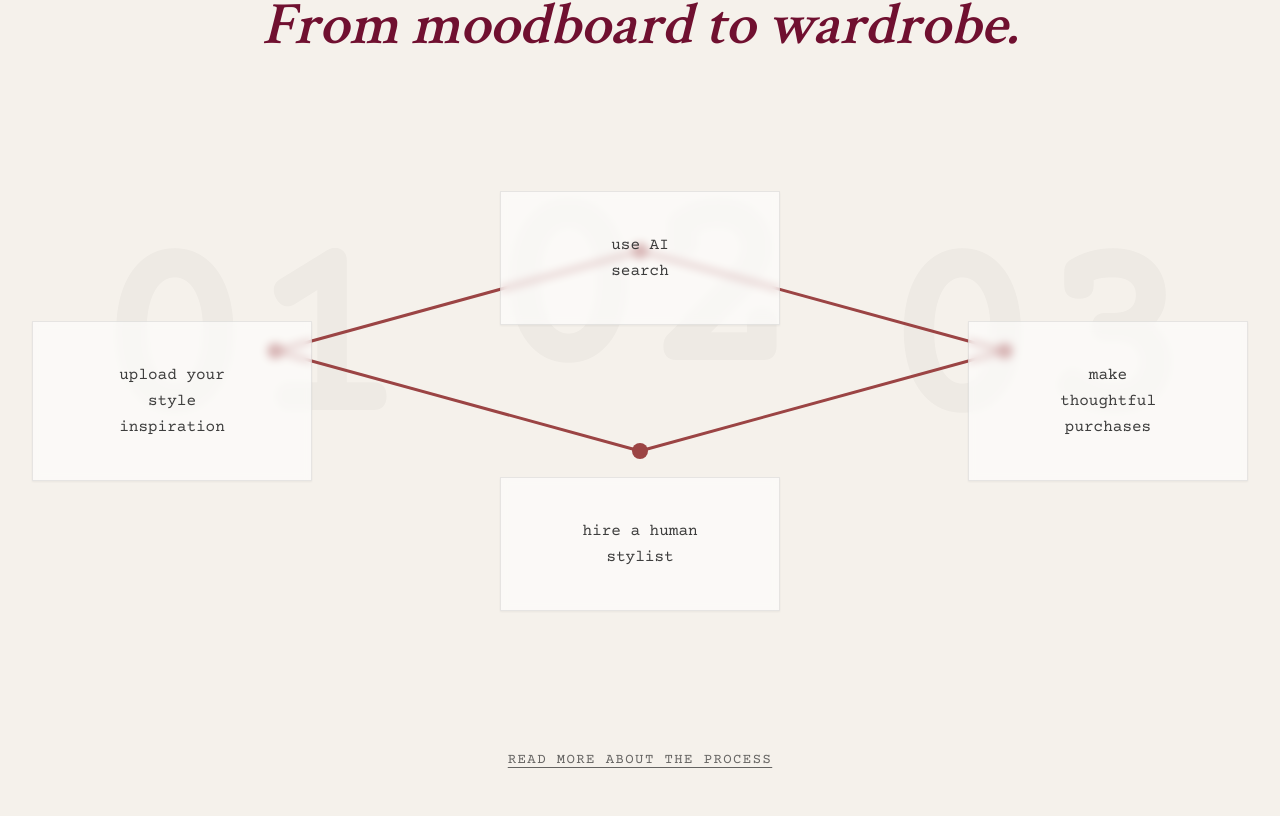
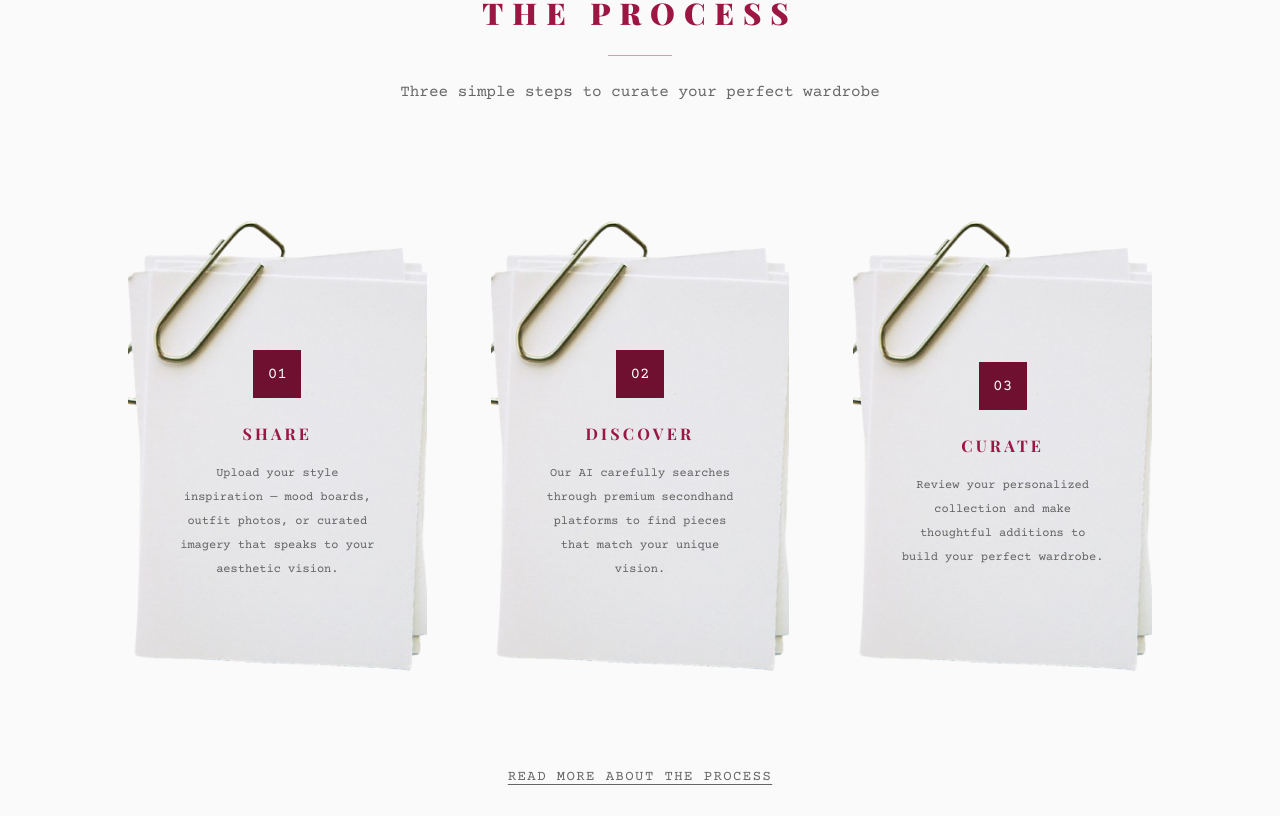
Before and after one commit to anniinakorkiakoski/moodboard-thrift, a React (Vite) app: page / in a window 1280 px wide. Shown: the part 1384-2200 px from the top of the page. Built offline with nearby package versions, Linux system fonts and the light colour scheme; the HTML template or start-up script is replaced by a standard one.

Commit message:
Reverted to commit 266bbecace32f2913ae0c8fa898a96739da8b3d3

```diff
--- a/src/pages/Index.tsx
+++ b/src/pages/Index.tsx
@@ -87,92 +87,91 @@ const Index = () => {
       </section>
 
       {/* The Process */}
-      <section className="pt-8 pb-32 bg-[#f5f1eb] relative overflow-hidden">
+      <section className="pt-8 pb-32 bg-background">
         <div className="container mx-auto px-8">
-          <div className="max-w-7xl mx-auto">
+          <div className="max-w-5xl mx-auto">
 
             {/* Section title */}
             <div className="text-center mb-24 space-y-6">
-              <h2 className="text-4xl md:text-6xl font-serif italic text-burgundy leading-tight">
-                From moodboard to wardrobe.
-              </h2>
+              <h2 className="text-2xl md:text-3xl font-black text-primary uppercase tracking-[0.3em]">THE PROCESS</h2>
+              <div className="w-16 h-px bg-primary/40 mx-auto"></div>
+              <p className="text-sm md:text-base font-light text-foreground/70 leading-loose font-mono">
+                Three simple steps to curate your perfect wardrobe
+              </p>
             </div>
 
-            {/* Visual Flow Diagram */}
-            <div className="relative" style={{ minHeight: '500px' }}>
-              {/* Background Numbers - positioned absolutely */}
-              <div className="absolute left-[5%] top-[15%] text-[12rem] md:text-[16rem] font-black text-foreground/[0.03] leading-none pointer-events-none">01</div>
-              <div className="absolute left-1/2 -translate-x-1/2 top-[5%] text-[12rem] md:text-[16rem] font-black text-foreground/[0.03] leading-none pointer-events-none">02</div>
-              <div className="absolute right-[5%] top-[15%] text-[12rem] md:text-[16rem] font-black text-foreground/[0.03] leading-none pointer-events-none">03</div>
+            {/* Process Steps - Real Note Card with overlay */}
+            <div className="grid grid-cols-1 md:grid-cols-3 gap-12 md:gap-16">
 
-              {/* SVG Connection Lines - Diamond Pattern */}
-              <svg className="absolute inset-0 w-full h-full pointer-events-none" style={{ height: '500px' }}>
-                {/* Top left to top center */}
-                <line x1="20%" y1="40%" x2="50%" y2="20%" stroke="#9b4444" strokeWidth="3" />
-                {/* Top center to top right */}
-                <line x1="50%" y1="20%" x2="80%" y2="40%" stroke="#9b4444" strokeWidth="3" />
-                {/* Top left to bottom center */}
-                <line x1="20%" y1="40%" x2="50%" y2="60%" stroke="#9b4444" strokeWidth="3" />
-                {/* Bottom center to top right */}
-                <line x1="50%" y1="60%" x2="80%" y2="40%" stroke="#9b4444" strokeWidth="3" />
-
-                {/* Connection dots */}
-                <circle cx="20%" cy="40%" r="8" fill="#9b4444" />
-                <circle cx="50%" cy="20%" r="8" fill="#9b4444" />
-                <circle cx="50%" cy="60%" r="8" fill="#9b4444" />
-                <circle cx="80%" cy="40%" r="8" fill="#9b4444" />
-              </svg>
-
-              {/* Step Cards - Absolute Positioning */}
-              <div className="relative" style={{ height: '500px' }}>
-
-                {/* Step 1 - Left */}
-                <div className="absolute left-0 top-1/2 -translate-y-1/2 w-[280px]">
-                  <div className="bg-white/60 backdrop-blur-sm p-10 border border-foreground/10 shadow-sm">
-                    <p className="text-base font-mono text-foreground/90 leading-relaxed text-center">
-                      upload your<br />
-                      style<br />
-                      inspiration
-                    </p>
+              {/* Step 1 */}
+              <div className="group relative h-[500px]">
+                <img
+                  src={notecardStack}
+                  alt="Note card"
+                  className="absolute inset-0 w-full h-full object-cover"
+                />
+                <div className="absolute inset-0 flex items-center justify-center p-12">
+                  <div className="flex flex-col items-center text-center space-y-6 pt-8">
+                    <div className="w-12 h-12 bg-burgundy flex items-center justify-center group-hover:scale-110 transition-transform duration-300">
+                      <span className="text-base font-medium text-burgundy-foreground">01</span>
+                    </div>
+                    <div className="space-y-4">
+                      <h3 className="text-base font-bold text-primary uppercase tracking-[0.2em]">SHARE</h3>
+                      <p className="text-xs font-light text-foreground/70 leading-loose font-mono">
+                        Upload your style inspiration — mood boards, outfit photos, or curated imagery that speaks to your aesthetic vision.
+                      </p>
+                    </div>
                   </div>
                 </div>
+              </div>
 
-                {/* Step 2a - Top Center */}
-                <div className="absolute left-1/2 -translate-x-1/2 top-[8%] w-[280px]">
-                  <div className="bg-white/60 backdrop-blur-sm p-10 border border-foreground/10 shadow-sm">
-                    <p className="text-base font-mono text-foreground/90 leading-relaxed text-center">
-                      use AI<br />
-                      search
-                    </p>
+              {/* Step 2 */}
+              <div className="group relative h-[500px]">
+                <img
+                  src={notecardStack}
+                  alt="Note card"
+                  className="absolute inset-0 w-full h-full object-cover"
+                />
+                <div className="absolute inset-0 flex items-center justify-center p-12">
+                  <div className="flex flex-col items-center text-center space-y-6 pt-8">
+                    <div className="w-12 h-12 bg-burgundy flex items-center justify-center group-hover:scale-110 transition-transform duration-300">
+                      <span className="text-base font-medium text-burgundy-foreground">02</span>
+                    </div>
+                    <div className="space-y-4">
+                      <h3 className="text-base font-bold text-primary uppercase tracking-[0.2em]">DISCOVER</h3>
+                      <p className="text-xs font-light text-foreground/70 leading-loose font-mono">
+                        Our AI carefully searches through premium secondhand platforms to find pieces that match your unique vision.
+                      </p>
+                    </div>
                   </div>
                 </div>
+              </div>
 
-                {/* Step 2b - Bottom Center */}
-                <div className="absolute left-1/2 -translate-x-1/2 bottom-[8%] w-[280px]">
-                  <div className="bg-white/60 backdrop-blur-sm p-10 border border-foreground/10 shadow-sm">
-                    <p className="text-base font-mono text-foreground/90 leading-relaxed text-center">
-                      hire a human<br />
-                      stylist
-                    </p>
+              {/* Step 3 */}
+              <div className="group relative h-[500px]">
+                <img
+                  src={notecardStack}
+                  alt="Note card"
+                  className="absolute inset-0 w-full h-full object-cover"
+                />
+                <div className="absolute inset-0 flex items-center justify-center p-12">
+                  <div className="flex flex-col items-center text-center space-y-6 pt-8">
+                    <div className="w-12 h-12 bg-burgundy flex items-center justify-center group-hover:scale-110 transition-transform duration-300">
+                      <span className="text-base font-medium text-burgundy-foreground">03</span>
+                    </div>
+                    <div className="space-y-4">
+                      <h3 className="text-base font-bold text-primary uppercase tracking-[0.2em]">CURATE</h3>
+                      <p className="text-xs font-light text-foreground/70 leading-loose font-mono">
+                        Review your personalized collection and make thoughtful additions to build your perfect wardrobe.
+                      </p>
+                    </div>
                   </div>
                 </div>
-
-                {/* Step 3 - Right */}
-                <div className="absolute right-0 top-1/2 -translate-y-1/2 w-[280px]">
-                  <div className="bg-white/60 backdrop-blur-sm p-10 border border-foreground/10 shadow-sm">
-                    <p className="text-base font-mono text-foreground/90 leading-relaxed text-center">
-                      make<br />
-                      thoughtful<br />
-                      purchases
-                    </p>
-                  </div>
-                </div>
-
               </div>
             </div>
 
             {/* Read More Link */}
-            <div className="text-center mt-24">
+            <div className="text-center mt-16">
               <Link
                 to="/how-to-use"
                 className="text-sm font-light text-foreground/70 hover:text-foreground uppercase tracking-widest transition-colors duration-300 underline underline-offset-4 font-mono"
```
